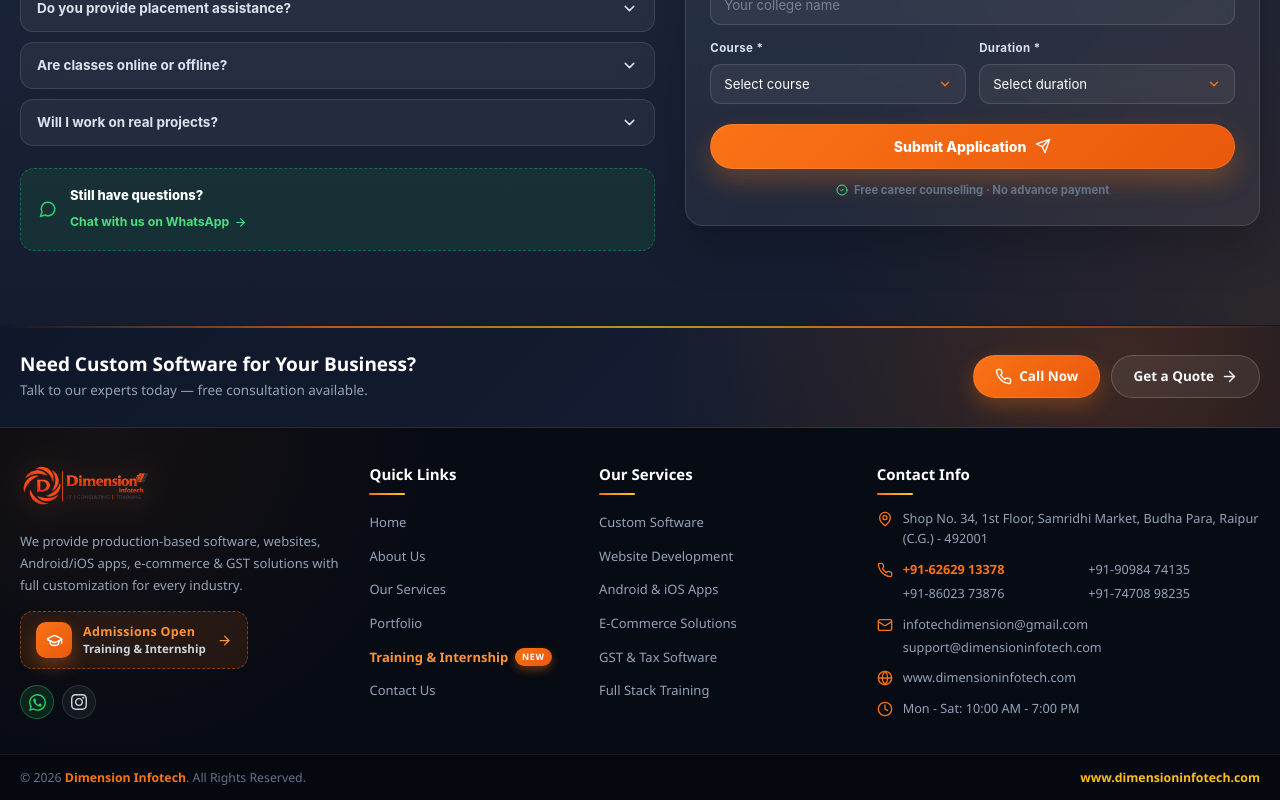
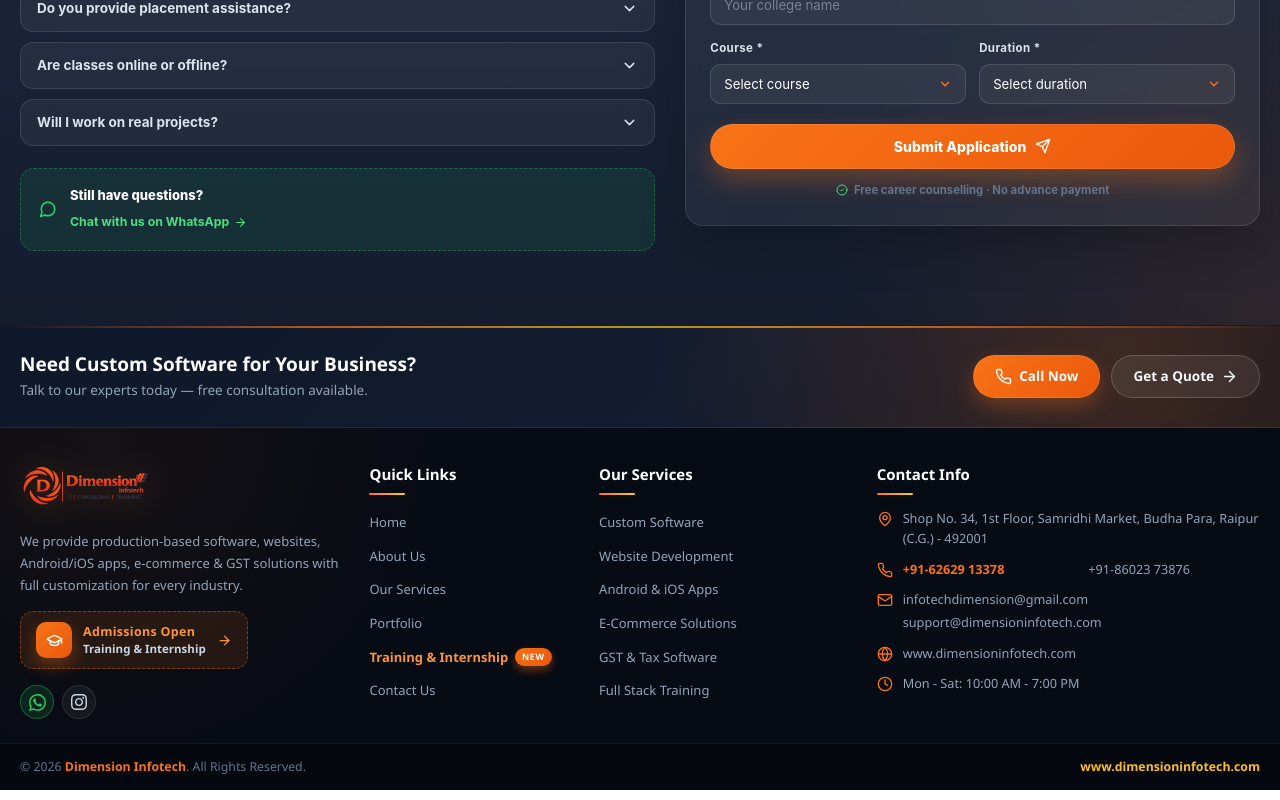
Before and after one commit to dimensioninfotech/DimensionWebsite, a React (Create React App) app: page /training in a window 1280 px wide. Shown: the part 4228-5028 px from the top of the page. Built offline with nearby package versions, Linux system fonts and the light colour scheme.

Commit message:
Update Footer.js

```diff
--- a/src/Component/Landing/Footer.js
+++ b/src/Component/Landing/Footer.js
@@ -135,9 +135,9 @@ const Footer = () => {
                     <Phone size={16} />
                     <div className="di-footer-phones-grid">
                       <a href="tel:+916262913378" className="di-main-no">+91-62629 13378</a>
-                      <a href="tel:+919098474135">+91-90984 74135</a>
+
                       <a href="tel:+918602373876">+91-86023 73876</a>
-                      <a href="tel:+917470898235">+91-74708 98235</a>
+
                     </div>
                   </li>
 
```
